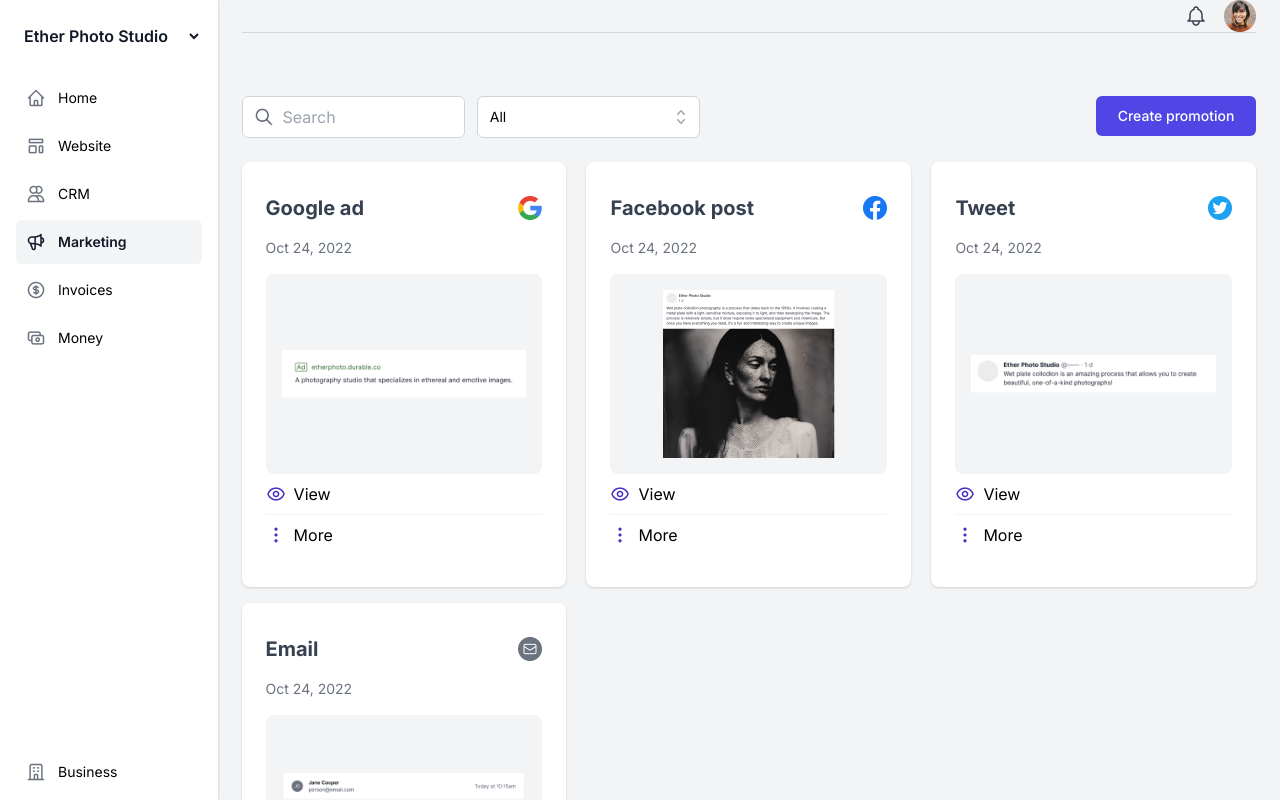
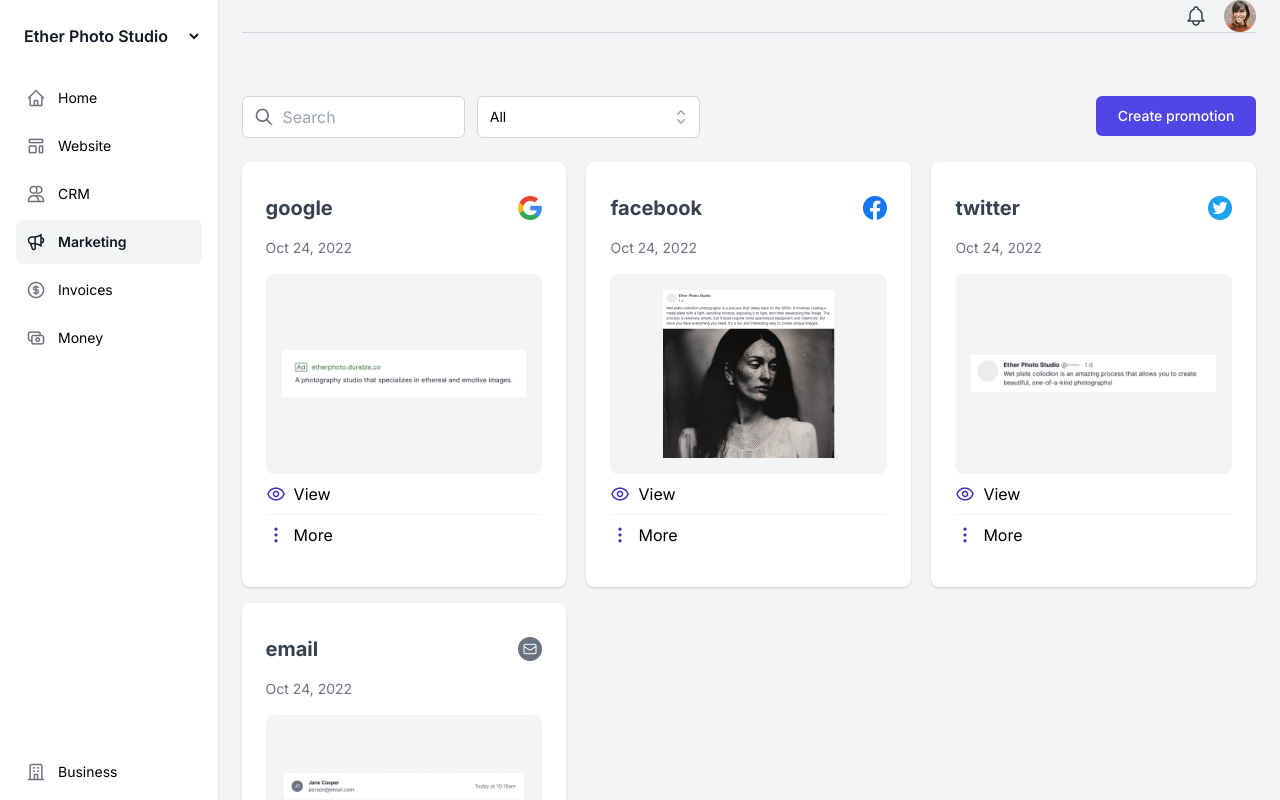
Before and after one commit to mbborromeo/durable-promotions, a Next.js app: page /marketing in a window 1280 px wide. Shown: the top 800 px of the page. Built offline with nearby package versions, Linux system fonts and the light colour scheme.

Commit message:
fix: listings page json logic

```diff
--- a/src/components/PromotionCard/PromotionCard.js
+++ b/src/components/PromotionCard/PromotionCard.js
@@ -1,18 +1,24 @@
 import Link from "next/link";
 // import Image from "next/image";
 import moment from "moment";
-import filterOptions from "@/app/promotypes.json";
+// import filterOptions from "@/app/promotypes.json";
 import "./PromotionCard.css";
 
 const PromotionCard = ({ promotion }) => {
-  const promotionHeading = filterOptions.find(
-    (option) => option.type === promotion.type
-  ).name;
+  // const promoTypes = filterOptions.filter((option) => option.id !== 0);
+  // console.log("PromotionCard --------- promotion", promotion);
+  // console.log("promoTypes", promoTypes);
+  // const promotionObject = promoTypes.find((option) => {
+  //   console.log("option", option);
+  //   return promotion.type === option.type;
+  // });
+  // console.log("promotionObject", promotionObject);
+  // const promotionHeading = promotionObject.name;
 
   return (
     <div className="card">
       <div className="flex-row">
-        <span className="heading">{promotionHeading}</span>
+        <span className="heading">{promotion.type}</span>
         <span className={`badge ${promotion.type}`}></span>
       </div>
       <div className="date">{moment(promotion.timestamp).format("ll")}</div>
```
